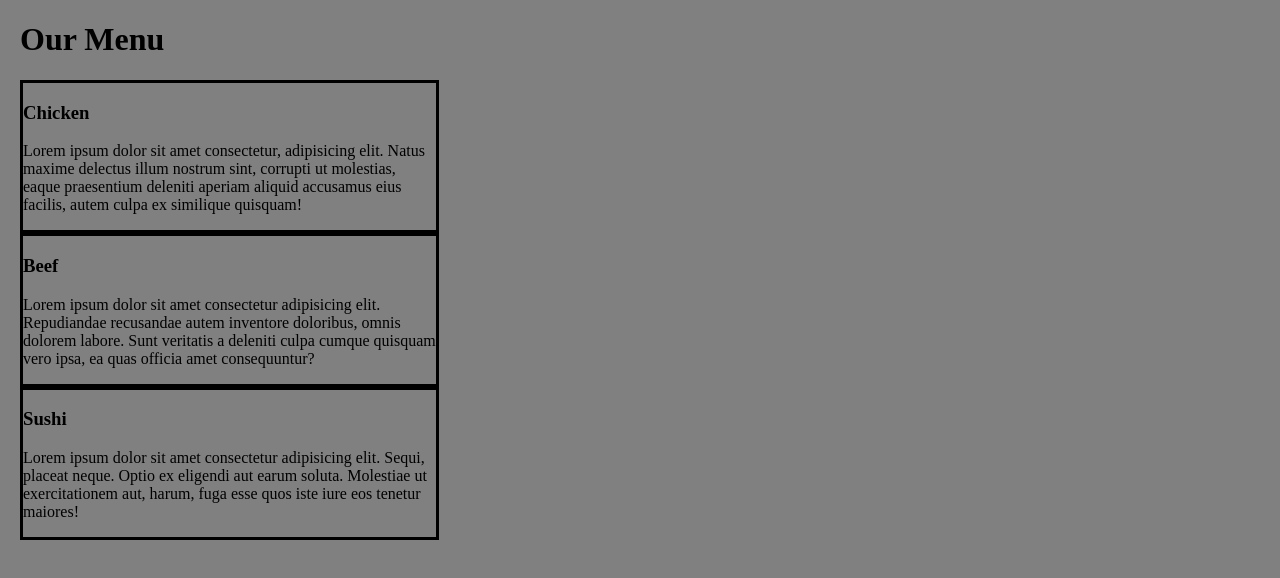
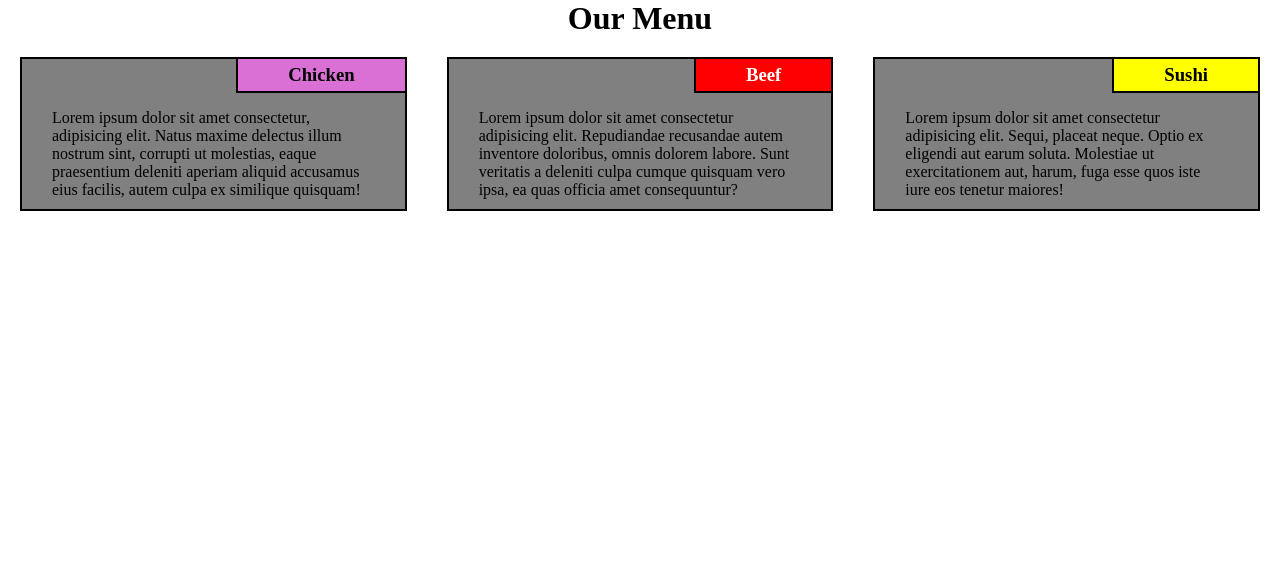
Before and after one commit to BraedenLyman/Coursera-Testing, a plain HTML site: page Module2-Solution/index.html in a window 1280 px wide. Drawn offline with Linux system fonts and the light colour scheme.

Commit message:
Assignment2

```diff
--- a/Module2-Solution/index.html
+++ b/Module2-Solution/index.html
@@ -7,22 +7,22 @@
     <title>Hello</title>
 </head>
 <body>
-    <h1>Our Menu </h1>
-        <div class="chicken1">
-            <h3 id="chicken">Chicken</h3>
+    <h1>Our Menu</h1>
+        <section class="section" id="section1">
+            <div class="section-title" id="section-title1"><h3>Chicken</h3></div>
             <p>Lorem ipsum dolor sit amet consectetur, adipisicing elit. Natus maxime delectus illum nostrum sint, corrupti ut molestias, eaque praesentium deleniti aperiam aliquid accusamus eius facilis, autem culpa ex similique quisquam!</p>
-        </div>
+        </section>
 
-        <div class="beef1">
-            <h3 id="beef">Beef</h3>
+        <section class="section" id="section2">
+            <div class="section-title" id="section-title2"><h3>Beef</h3></div>
             <p>Lorem ipsum dolor sit amet consectetur adipisicing elit. Repudiandae recusandae autem inventore doloribus, omnis dolorem labore. Sunt veritatis a deleniti culpa cumque quisquam vero ipsa, ea quas officia amet consequuntur?</p>
-        </div>
+        </section>
 
 
-        <div class="sushi1">
-           <h3 id="sushi">Sushi</h3>
+        <section class="section" id="section3">
+           <div class="section-title" id="section-title3"><h3>Sushi</h3></div>
             <p>Lorem ipsum dolor sit amet consectetur adipisicing elit. Sequi, placeat neque. Optio ex eligendi aut earum soluta. Molestiae ut exercitationem aut, harum, fuga esse quos iste iure eos tenetur maiores!</p>
-        </div>
+        </section>
 
 </body>
 </html>
--- a/Module2-Solution/indexStyles.css
+++ b/Module2-Solution/indexStyles.css
@@ -1,57 +1,119 @@
 @charset "UTF-8";
 
-body {
-    background-color: grey;
-    margin: 20px;
-}
+    *{
+        margin: 0;
+        padding: 0;
+    }
 
-section {
-    margin: 20px;
-    border: 2px solid black
-}
+    h1{
+        text-align: center;
+        grid-row: 1;
+        grid-column: 1 / span 3;
+    }
+
+    p{
+        position: relative;
+        top: 20px;
+        padding: 10px;
+    }
+
+    section{
+        position: relative;
+        border: 2px solid black;
+        background-color: gray;
+        padding: 20px;
+        margin: 20px;
+    }
+
+    .section-title{
+        position: absolute;
+        top: -2px;
+        right: -2px;
+        padding: 5px 50px;
+        border: 2px solid black;
+        font-size: 25;
+    }
+
+    #section-title1{
+        background-color: orchid;
+    }
+
+    #section-title2{
+        background-color: red;
+        color: white;
+    }
+
+    #section-title3{
+        background-color: yellow;
+    }
 
 /* Mobile */
 @media only screen and (max-width: 767px){
+    body{
+        display: grid;
+        grid-template-columns: 1fr;
+        grid-template-rows: auto auto auto auto;
+    }
+    #section1{
+        grid-column: 1;
+        grid-row: 2;
+    }
 
+    #section2{
+        grid-column: 1;
+        grid-row: 3;
+    }
+
+    #section3{
+        grid-column: 1;
+        grid-row: 4;
+    }
 }
 
 /* Tablet */
 @media only screen and (min-width: 768px) and (max-width: 991px){
+    body{
+        display: grid;
+        grid-template-columns: auto auto auto;
+        grid-template-rows: auto auto auto;
+    }
 
+    #section1{
+        grid-column: 1;
+        grid-row: 2;
+    }
+
+    #section2{
+        grid-column: 2;
+        grid-row: 2;
+    }
+
+    #section3{
+        grid-column: 1 / span 3;
+        grid-row: 3;
+    }
 }
 
 /* Desktop */
-@media only screen and (min-width: 992px) {
+@media only screen and (min-width: 992px){
     body{
-
+        display: grid;
+        grid-template-columns: 1fr 1fr 1fr;
+        grid-template-rows: auto auto;
     }
 
-    h1{
-
+    #section1{
+        grid-column: 1;
+        grid-row: 2;
     }
 
-    section h3{
-        text-align: end;
-
+    #section2{
+        grid-column: 2;
+        grid-row: 2;
     }
 
-    .chicken1{
-        float: start;
-        width: 33.33%;
-        border: 3px solid black;
+    #section3{
+        grid-column: 3;
+        grid-row: 2;
     }
-
-    .beef1{
-        float: middle;
-        width: 33.33%;
-        border: 3px solid black;
-
-    }
-
-    .sushi1{
-        float: end;
-        width: 33.33%;
-        border: 3px solid black;
-    }
-
 }
```
